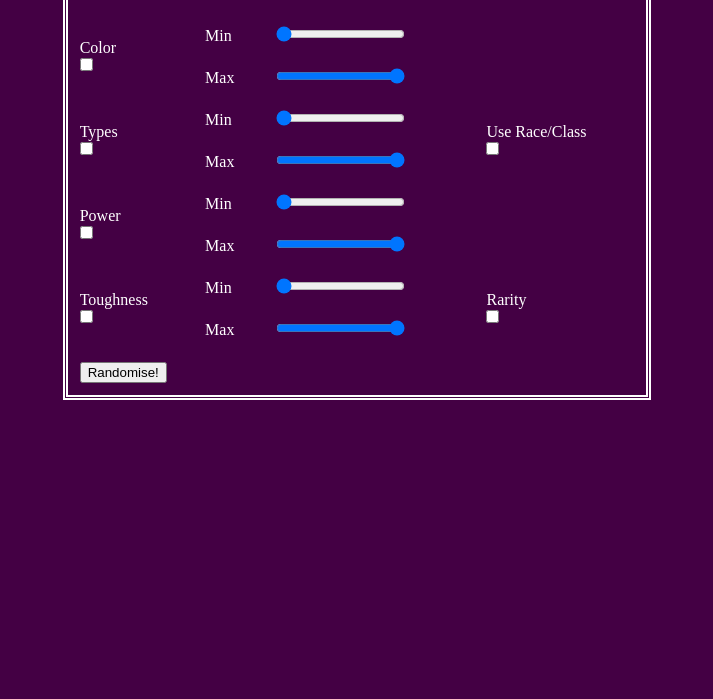
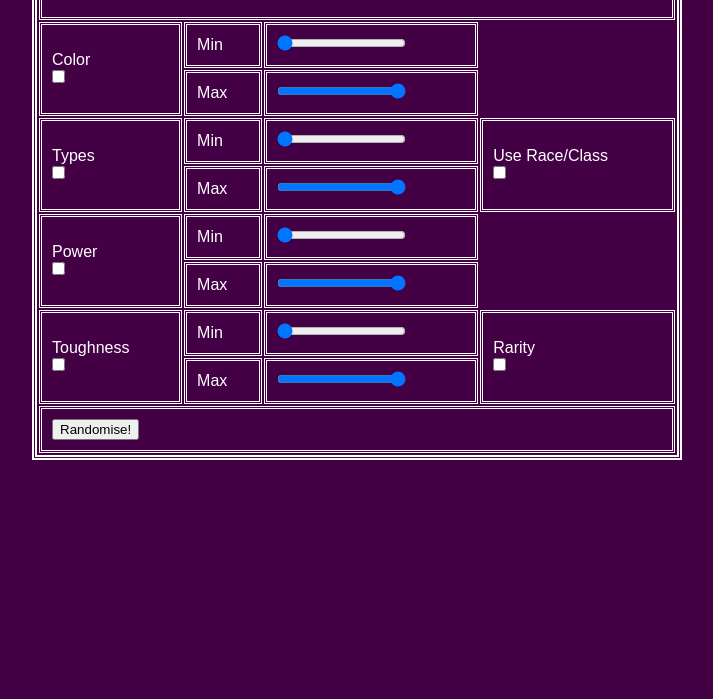
Before and after one commit to 3smuth/3smuth.github.io, a plain HTML site: page index.html in a window 1280 px wide. Shown: the part 101-800 px from the top of the page, without its empty margins (283-996 px from the left). Drawn offline with Linux system fonts and the light colour scheme.

Commit message:
Update index.html

```diff
--- a/index.html
+++ b/index.html
@@ -5,6 +5,7 @@
     <style>
       body {
         background-color:#440044;
+        font-family:sans-serif;
       }
 
       table {
@@ -15,6 +16,7 @@
       }
 
       td {
+        border-style:double;
         padding:10px;
       }
 
```
